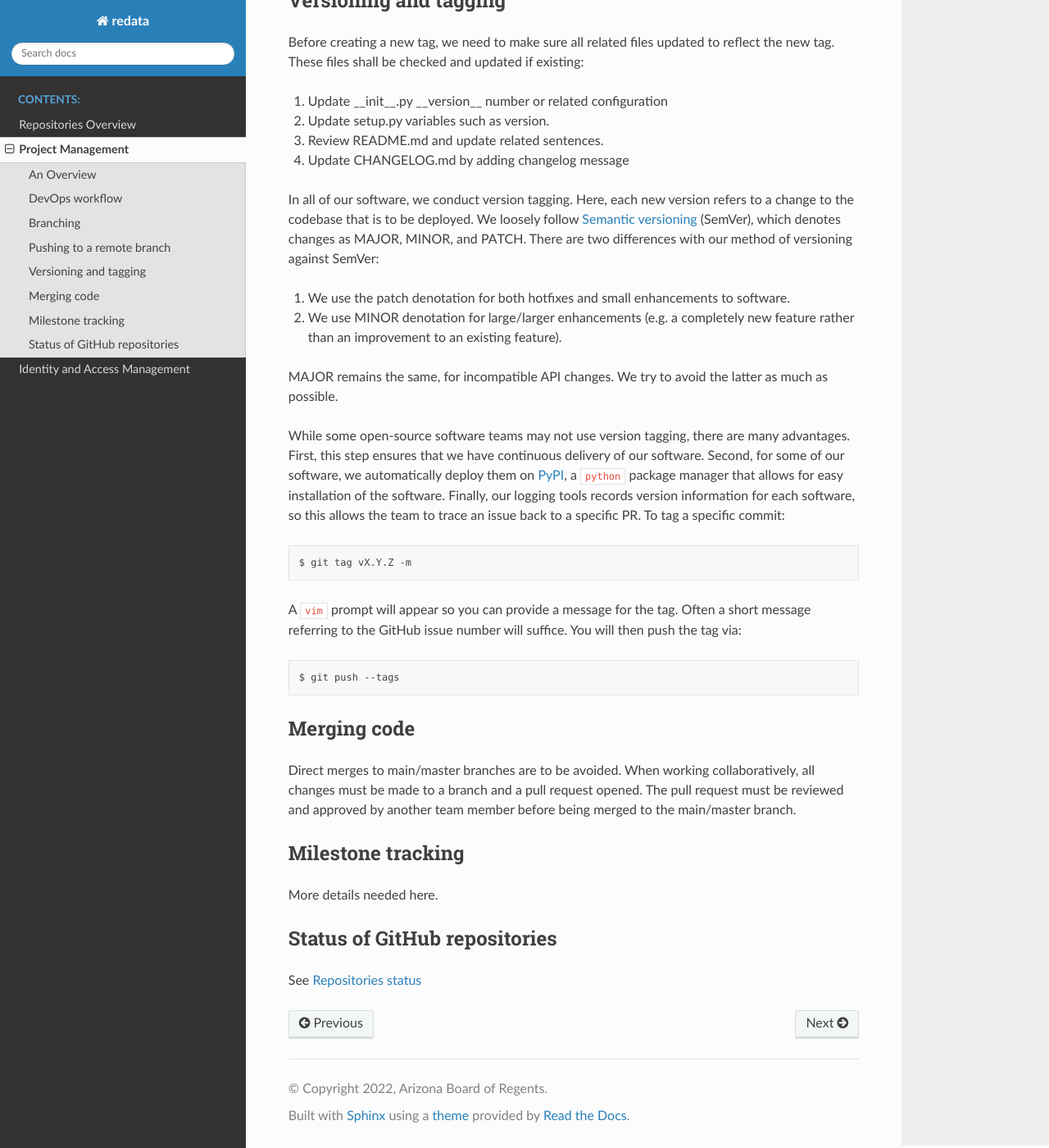
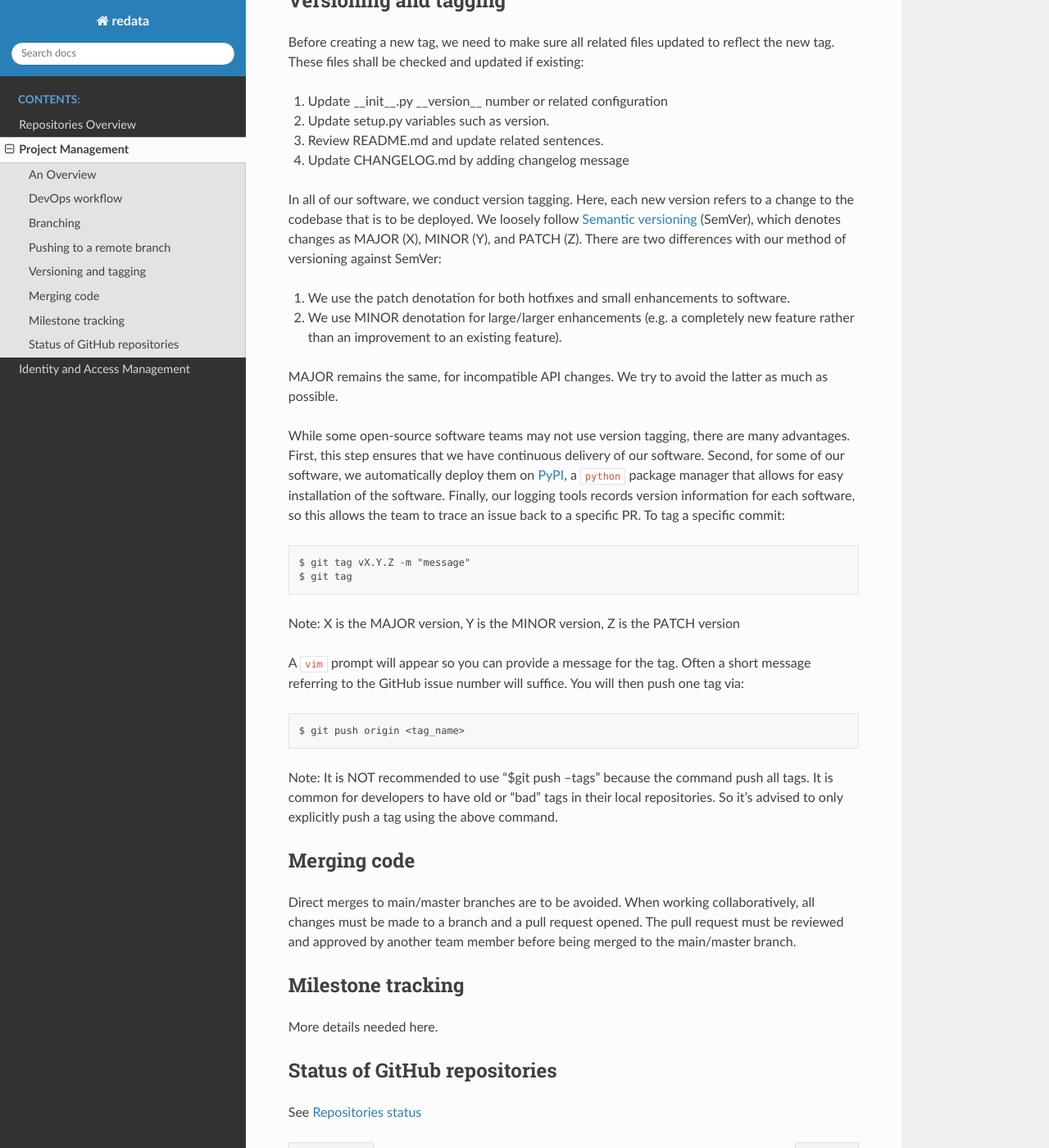
Before and after one commit to UAL-RE/redata-docs, a Sphinx documentation site: the page built from source/project-management.rst, in a window 1280 px wide and 1400 px high, scrolled down 2162 px. Shown: the whole window at 82% size. Built offline with Sphinx 7.4.7 and the Read the Docs theme 2.0.0, drawn with Linux system fonts in a browser that asks for light colours.

Commit message:
updating tagging section for project-management.rst

```diff
--- a/source/project-management.rst
+++ b/source/project-management.rst
@@ -110,7 +110,7 @@ These files shall be checked and updated if existing:
 In all of our software, we conduct version tagging.
 Here, each new version refers to a change to the codebase that is to
 be deployed. We loosely follow `Semantic versioning`_ (SemVer), which
-denotes changes as MAJOR, MINOR, and PATCH. There are two differences
+denotes changes as MAJOR (X), MINOR (Y), and PATCH (Z). There are two differences
 with our method of versioning against SemVer:
 
 1. We use the patch denotation for both hotfixes and small enhancements
@@ -131,15 +131,24 @@ back to a specific PR. To tag a specific commit:
 
 ::
 
-   $ git tag vX.Y.Z -m
+   $ git tag vX.Y.Z -m "message"
+   $ git tag
+
+Note: X is the MAJOR version, Y is the MINOR version, Z is the PATCH version
+
 
 A ``vim`` prompt will appear so you can provide a message for the tag. Often
 a short message referring to the GitHub issue number will suffice.
-You will then push the tag via:
+You will then push one tag via:
 
 ::
 
-   $ git push --tags
+   $ git push origin <tag_name>
+
+
+Note: It is NOT recommended to use "$git push --tags" because the command push all tags.
+It is common for developers to have old or "bad" tags in their local repositories. So it's advised
+to only explicitly push a tag using the above command.
 
 
 Merging code
```
